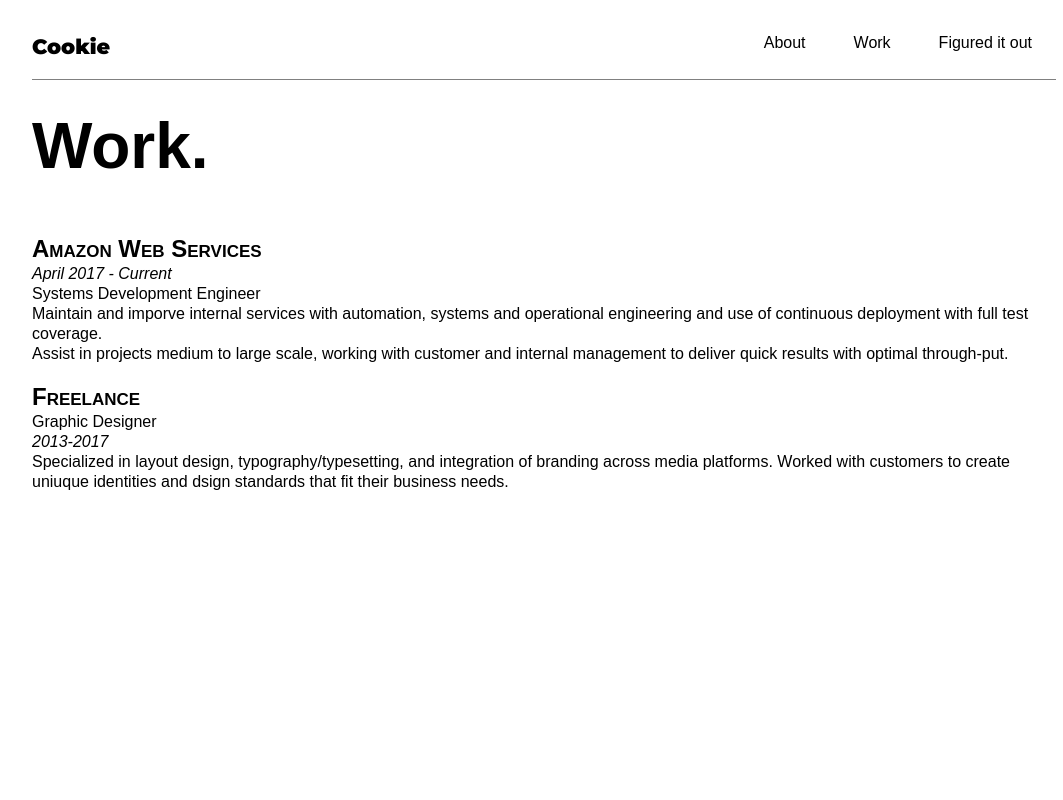
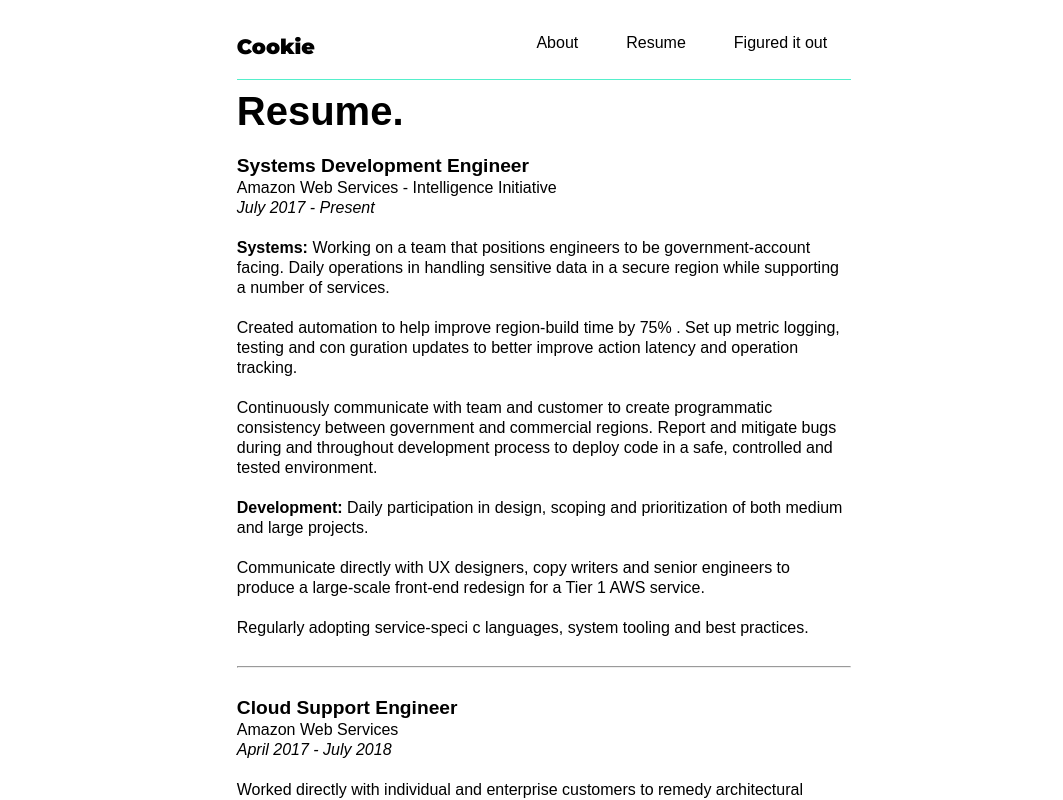
Before and after one commit to catiecook/cookie-react, a React (Create React App) app: page /resume in a window 1280 px wide. Shown: the top 800 px of the page, without its empty margins (96-1159 px from the left). Built offline with nearby package versions, Linux system fonts and the light colour scheme; a web font is replaced by a local one.

Commit message:
modified

```diff
--- a/src/App.css
+++ b/src/App.css
@@ -33,16 +33,20 @@
 }
 
 .title__text {
-  font-size: 2em;
+  font-size: 1.6em;
   font-weight: 600;
   margin-bottom: 2%;
 }
 
 .sub__title {
-
   font-size: 2.5em;
   font-weight: 900;
-  font-variant: normal;
+  font-variant: normal !important;
+}
+
+.post__title {
+  font-size: 2em;
+  font-weight: 600;
 }
 
 .regular__text {
@@ -79,7 +83,7 @@
 }
 
 .smaller__sub__title {
-  font-size: 1.5em;
+  font-size: 1.2em;
 }
 
 .right {
@@ -124,6 +128,10 @@
   width: 70%;
 }
 
+.space__after {
+  margin-bottom: 2%;
+}
+
 #turquoise {
   color: rgba(85,239,203,1);
 }
--- a/src/components/Nav.jsx
+++ b/src/components/Nav.jsx
@@ -19,7 +19,7 @@
           <Link to="/about">About</Link>
         </li>
         <li>
-          <Link to="/resume">Work</Link>
+          <Link to="/resume">Resume</Link>
         </li>
         <li>
           <Link to="/explained">Figured it out</Link>
--- a/src/components/nav.css
+++ b/src/components/nav.css
@@ -3,7 +3,7 @@
   flex-direction: row;
   align-items: stretch;
   width: 100%;
-  border-bottom: 1px solid grey;
+  border-bottom: 1px solid rgba(85,239,203,1);
   margin-bottom: 2%;
 }
 
--- a/src/pages/about/Resume.jsx
+++ b/src/pages/about/Resume.jsx
@@ -14,41 +14,69 @@
     return(
       <div className="container">
         <Nav />
-        <div className="title">
-          Work.
+        <div className="sub__title space__after">
+          Resume.
         </div>
-        <div className="regular__text">
-          <div className="small__caps bold__text smaller__sub__title">
+        <div className="resume__container regular__text">
+          <div className="bold__text smaller__sub__title">
+            Systems Development Engineer
+          </div>
+          <section>
+            Amazon Web Services - Intelligence Initiative
+          </section>
+          <section className="small__italic">
+            July 2017 - Present
+          </section>
+          <br />
+          <section>
+            <strong>Systems: </strong>
+            Working on a team that positions engineers to be government-account facing. Daily operations in handling sensitive data in a secure region while supporting a number of services.
+            <br /> <br />
+            Created automation to help improve region-build time by 75% .
+            Set up metric logging, testing and con guration updates to better improve action latency and operation tracking.
+            <br /> <br />
+            Continuously communicate with team and customer to create programmatic consistency between government and commercial regions. Report and mitigate bugs during and throughout development process to deploy code in a safe, controlled and tested environment.
+          </section>
+          <br />
+          <section>
+            <strong>Development: </strong>
+            Daily participation in design, scoping and prioritization of both medium and large projects.
+            <br /> <br />
+            Communicate directly with UX designers, copy writers and senior engineers to produce a large-scale front-end redesign for a Tier 1 AWS service.
+            <br /> <br />
+            Regularly adopting service-speci c languages, system tooling and best practices.
+          </section>
+          <br />
+          <hr />
+          <br />
+          <div className="bold__text smaller__sub__title">
+            Cloud Support Engineer
+          </div>
+          <section>
             Amazon Web Services
+          </section>
+          <section className="small__italic">
+            April 2017 - July 2018
+          </section>
+          <br />
+          <section>
+            Worked directly with individual and enterprise customers to remedy architectural challenges, scale projects for success and strategize architectural decisions at the beginning of system adoption.
+            <br />
+            <br />
+            Resolved 60 customer issues, reported and tracked 9 service issues over the course of 90 days
+          </section>
+          <br />
+          <hr />
+          <br />
+          <div className="bold__text smaller__sub__title">
+            Freelance Graphic Designer
           </div>
           <section className="small__italic">
-            April 2017 - Current
+            2013 - Present
           </section>
+          <br />
           <section>
-            Systems Development Engineer
-          </section>
-          <section>
-            Maintain and imporve internal services with automation, systems and operational engineering and use of continuous deployment with full test coverage.
-          </section>
-          <section>
-            Assist in projects medium to large scale, working with customer and internal management to deliver quick results with optimal through-put.
-          </section>
-        </div>
-
-        <br />
-
-        <div className="regular__text">
-          <div className="small__caps bold__text smaller__sub__title">
-            Freelance
-          </div>
-          <section>
-            Graphic Designer
-          </section>
-          <section className="small__italic">
-            2013-2017
-          </section>
-          <section>
-            Specialized in layout design, typography/typesetting, and integration of branding across media platforms. Worked with customers to create uniuque identities and dsign standards that fit their business needs.
+            Specializing in typography, layout design and branding. Working with magazines and small businesses to create synchronized design standards from logo development to collateral design.
           </section>
         </div>
       </div>
--- a/src/pages/about/style.css
+++ b/src/pages/about/style.css
@@ -26,6 +26,10 @@
   margin: 0 auto;
 }
 
+.resume__container {
+  width: 60%;
+}
+
 .button {
   width: 500px;
   height: 500px;
--- a/src/pages/explained/Explained.jsx
+++ b/src/pages/explained/Explained.jsx
@@ -14,11 +14,11 @@
         <Nav />
         <div className="row">
           <div className="col-2">
-            <div className="title">
+            <div className="sub__title space__after">
               Figured it out.
             </div>
             <div className="title__text">
-              Here is where I bascially recount all the problems I've run into and how I fixed it.
+              Here is where I bascially recount things I've figured out due to problems I've run into.
             </div>
           </div>
           <div className="col"></div>
@@ -26,7 +26,7 @@
         <div className="row">
           <div className="col-3">
             <Link to="/explained/post/randomizer">
-              <div className="sub__title">
+              <div className="post__title">
                 Randomizer
               </div>
             </Link>
@@ -37,7 +37,7 @@
           </div>
           <div className="col-3">
             <Link to="/explained/post/:id">
-              <div className="sub__title">
+              <div className="post__title">
                 Common React Errors
               </div>
             </Link>
@@ -47,7 +47,7 @@
           </div>
           <div className="col-3">
             <Link to="/explained/post/:id">
-              <div className="sub__title">
+              <div className="post__title">
                 Explained.
               </div>
             </Link>
--- a/src/pages/explained/Randomizer.jsx
+++ b/src/pages/explained/Randomizer.jsx
@@ -26,17 +26,32 @@
           <img src={Pineapple} alt="pineapple"/>
         </div>
         <section className="caption">Random Pineapple picture by Pineapple Supply Co. via Unsplash</section>
-        <p className="post__body">
-          While working on one of my projects at work I found it necessisary to make a script to generate many Simple Notification Service topics at a time.
-        </p>
-        <p className="post__body">
-          Before this, I never had to do much bash scripting, so this was a cool introduction to a couple of tools. Before it all went away from my brain like a highschool student that just finished a biology exam she crammed for, I figured it would be neat to recount how I made this script.
-        </p>
-        <Link to="/explained/">
+        <div className="post__body">
+          <p>
+            Recently I came across an instance where I needed to create over 200 Simple Notification Service topics. That is a lot of topics. And I'm not about to click through the console 200 times just to set up my environment to proceed with my test. So, it was necessisary to make a script to generate as mayn SNS topics as I want with one click.
+          </p>
+          <p>
+            I also saw this as a fun incentive to learn a bit more about bash, and how to create a sort of loop of CLI commands. AKA some more black magic.
+          </p>
+          <p>
+            So, before it dissapears from my brain like a highschool student that just finished a biology exam she crammed for, I figured it would be neat to recount how I made this script.
+          </p>
+          <p>
+            Here's the final script. Short and sweet.
+            <br />
+            If you're reading this an you're like: "...This can be done in one line", I know - and I realized that after I finished this one. I still think this is handy, and can be reused for other tasks pretty easily.
+          </p>
+          <p>
+            <script src="https://gist.github.com/AirDisa/8124295.js"></script>
+          </p>
+        </div>
         <div className="right">
-          <span className="emphesized__link title__text " type="submit">Back</span>
+          <span className="emphesized__link title__text " type="submit">
+            <Link to="/explained/">
+              Back
+            </Link>
+          </span>
         </div>
-        </Link>
       </div>
     );
   };
```
Also changed, not shown: src/images/self-portrait.jpg.
